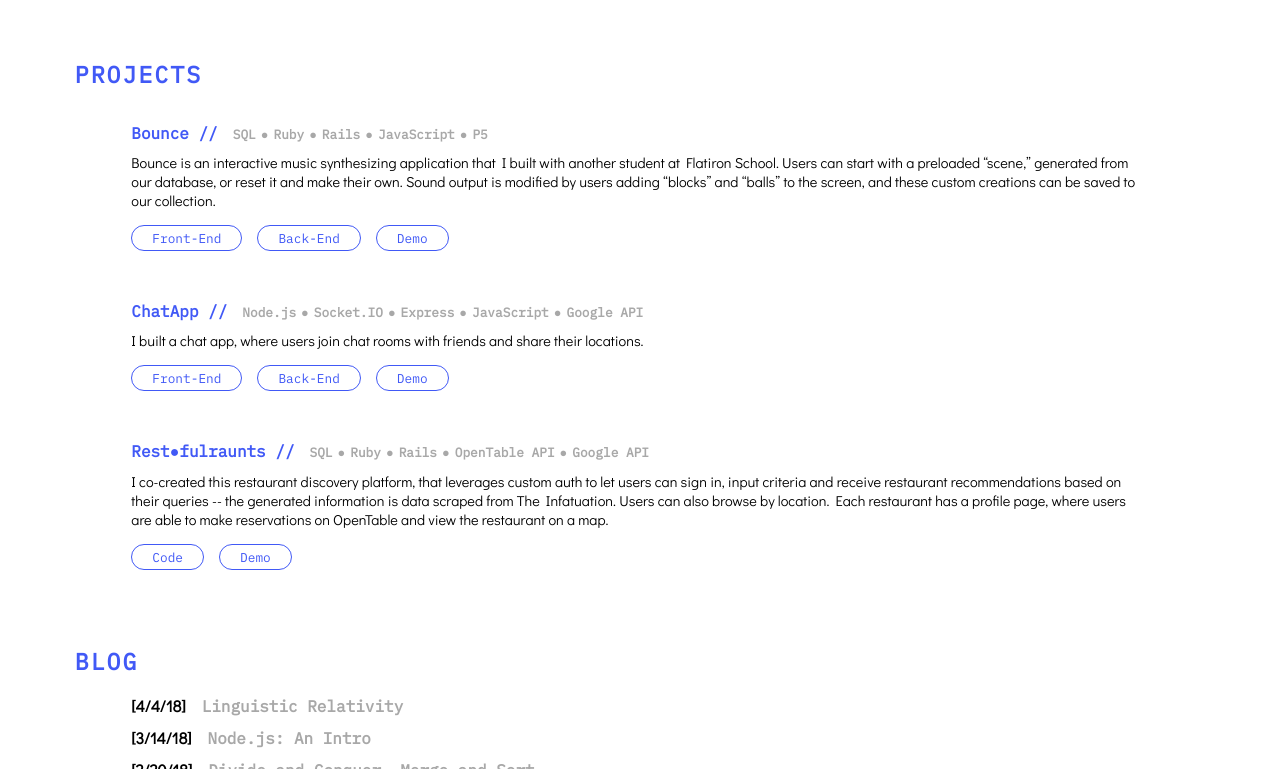
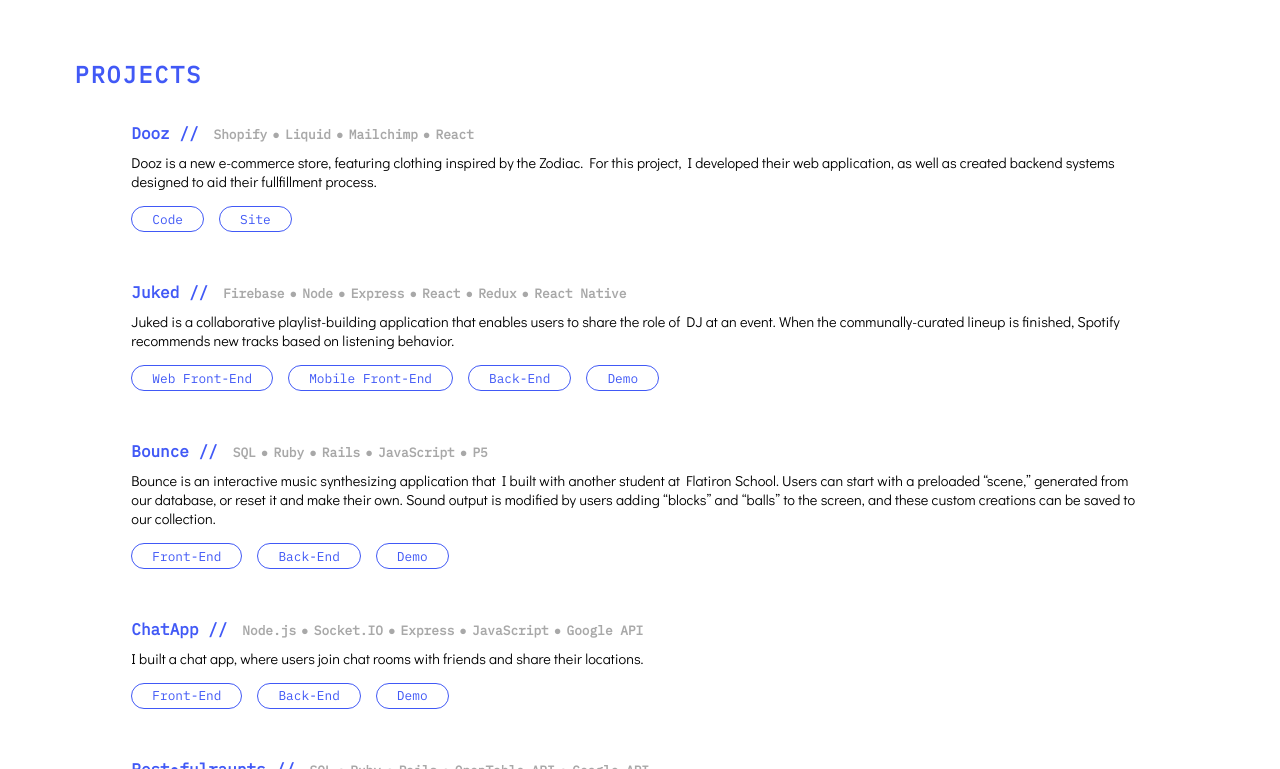
Before and after one commit to brookescarlett/brookescarlett.github.io, a website: page index.html in a window 1280 px wide. Shown: the part 781-1550 px from the top of the page. Drawn offline with Linux system fonts and the light colour scheme.

Commit message:
more projects

```diff
--- a/index.html
+++ b/index.html
@@ -39,6 +39,53 @@
 
     <h2 id="projects">Projects</h2>
       <div class="projects">
+
+        <div class="project-container" id="p1">
+          <span class="project-header">
+            <div class="title">Dooz //</div>
+            <div class="frameworks">
+              <p>Shopify</p>
+              <p>●</p>
+              <p>Liquid</p>
+              <p>●</p>
+              <p>Mailchimp</p>
+              <p>●</p>
+              <p>React</p>
+            </div>
+          </span>
+          <p class="description">Dooz is a new e-commerce store, featuring clothing inspired by the Zodiac. For this project, I developed their web application, as well as created backend systems designed to aid their fullfillment process. </p>
+          <div class="softwares">
+            <div><a href="https://github.com/brookescarlett/dooz-comingsoon" target="_blank">Code</a></div>
+            <div><a href="https://build-wctttphjpe.now.sh/" target="_blank">Site</a></div>
+          </div>
+        </div>
+
+        <div class="project-container" id="p1">
+          <span class="project-header">
+            <div class="title">Juked //</div>
+            <div class="frameworks">
+              <p>Firebase</p>
+              <p>●</p>
+              <p>Node</p>
+              <p>●</p>
+              <p>Express</p>
+              <p>●</p>
+              <p>React</p>
+              <p>●</p>
+              <p>Redux</p>
+              <p>●</p>
+              <p>React Native</p>
+            </div>
+          </span>
+          <p class="description">Juked is a collaborative playlist-building application that enables users to share the role of DJ at an event. When the communally-curated lineup is finished, Spotify recommends new tracks based on listening behavior.</p>
+          <div class="softwares">
+            <div><a href="https://github.com/brookescarlett/juked" target="_blank">Web Front-End</a></div>
+            <div><a href="https://github.com/brookescarlett/juked-native" target="_blank">Mobile Front-End</a></div>
+            <div><a href="https://github.com/brookescarlett/juked-backend" target="_blank">Back-End</a></div>
+            <div><a href="https://vimeo.com/288255355" target="_blank">Demo</a></div>
+          </div>
+        </div>
+
         <div class="project-container" id="p1">
           <span class="project-header"><div class="title">Bounce //</div>
             <div class="frameworks">
```
